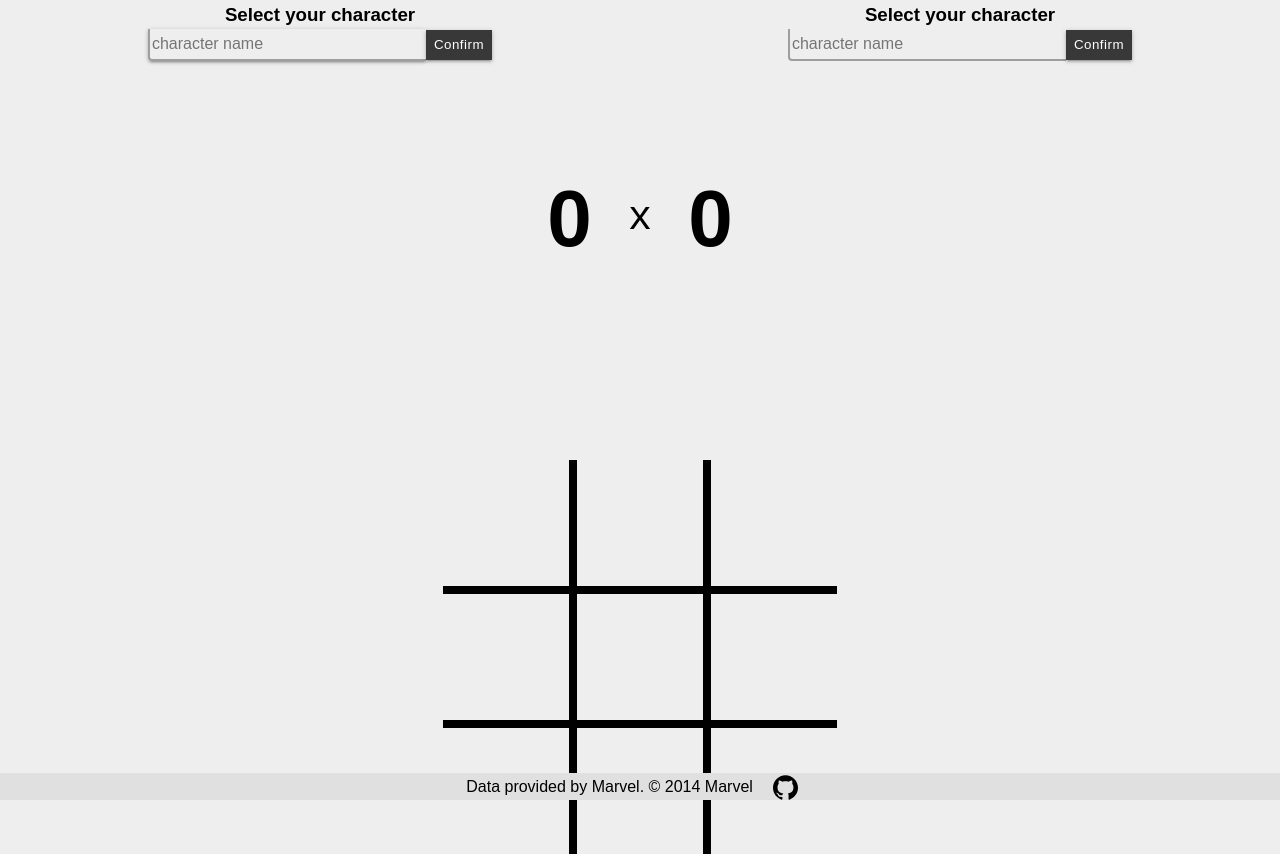
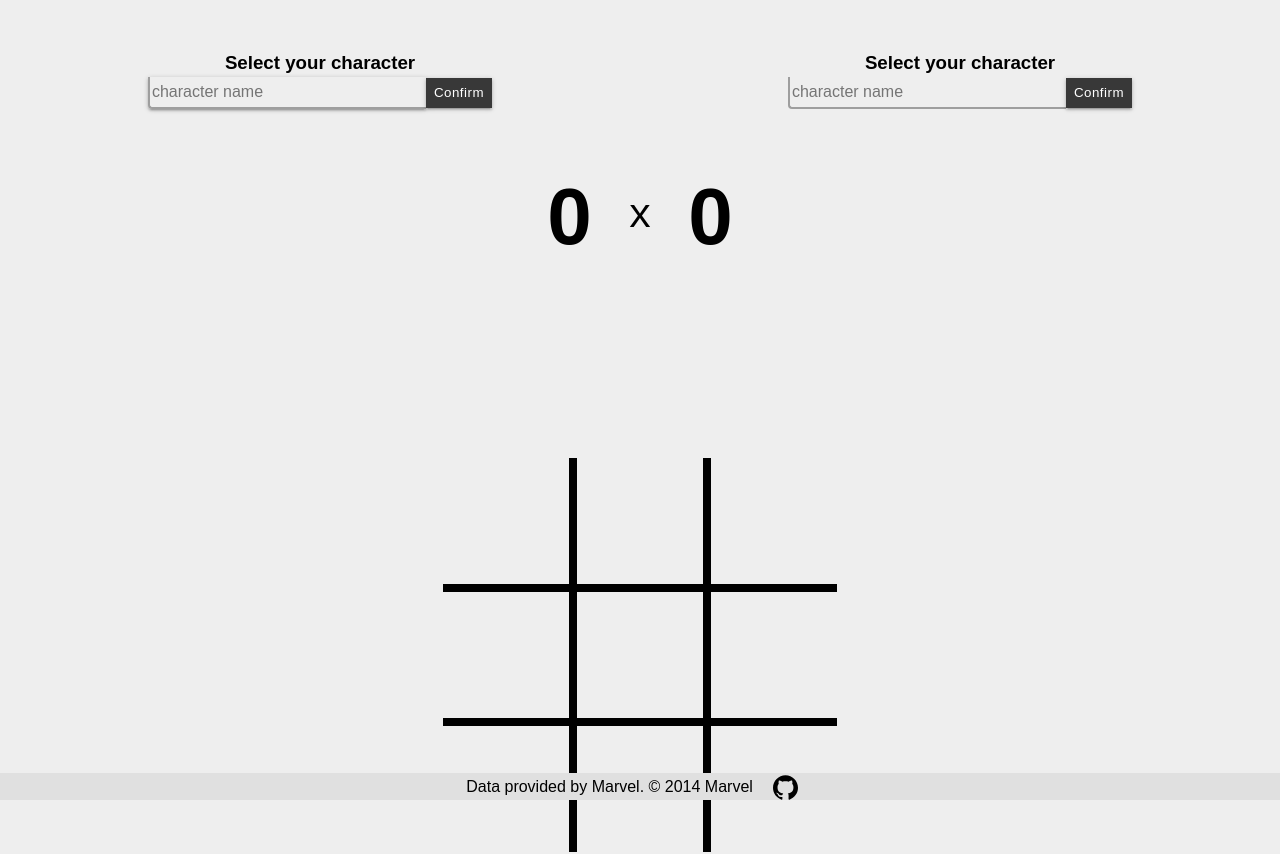
Before and after one commit to bfs15/tictactoe-marvel, an Angular app: page / in a window 1280 px wide. Built offline with nearby package versions, Linux system fonts and the light colour scheme; what ts-md5 would draw is missing.

Commit message:
style: character selection padding

```diff
--- a/src/app/character-selection/character-selection.component.css
+++ b/src/app/character-selection/character-selection.component.css
@@ -2,7 +2,8 @@
 	width:50%;
 	float: left;
 	text-align: center;
-	height: 130px;
+	height: 5em;
+	padding-top: 3em;
 }
 
 input {
```
